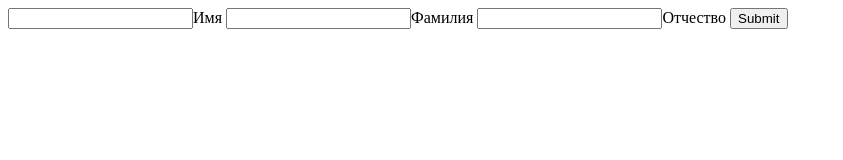
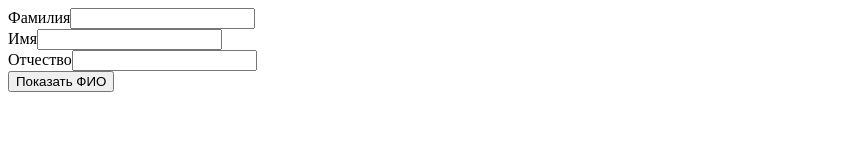
Before and after one commit to FrontendCourseMP/ts-pair-varushkin-bulytova, a website: page index.html in a window 1280 px wide. Shown: the whole page, without its empty margins (0-843 px from the left). Drawn offline with Linux system fonts and the light colour scheme.

Commit message:
complete

```diff
--- a/index.html
+++ b/index.html
@@ -7,12 +7,12 @@
 </head>
 <body>
     <form action="#">
-        <input type="text" id="name"><label for="name">Имя</label>
-        <input type="text" id="lastname"><label for="lastname">Фамилия</label>
-        <input type="text" id="patronymic"><label for="patronymic">Отчество</label>
-        <input type="submit" id="button">
+        <label for="lastname">Фамилия</label><input type="text" id="lastname"><br>
+        <label for="name">Имя</label><input type="text" id="name"><br>
+        <label for="patronymic">Отчество</label><input type="text" id="patronymic"><br>
+        <button type="button" id="button">Показать ФИО</button><br>
         <output id="output"></output>
     </form>
-
+    <script src="dist/task1.js" type="module"></script>
 </body>
 </html>
--- a/tsconfig.json
+++ b/tsconfig.json
@@ -17,8 +17,8 @@
 
     // Other Outputs
     "sourceMap": true,
-    "declaration": true,
-    "declarationMap": true,
+    "declaration": false,
+    "declarationMap": false,
 
     // Stricter Typechecking Options
     "noUncheckedIndexedAccess": true,
```
Also changed, not shown: dist/task1.js (added), 1 other file.
